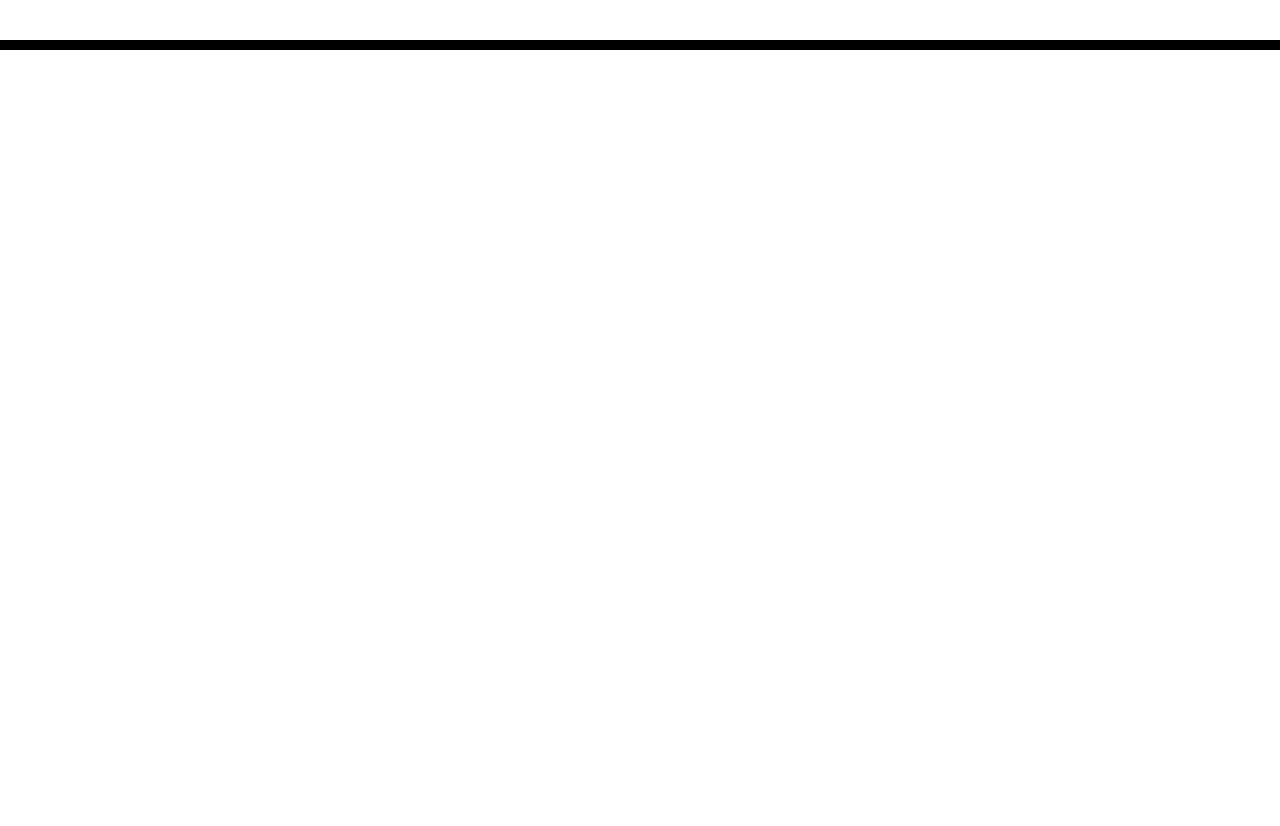
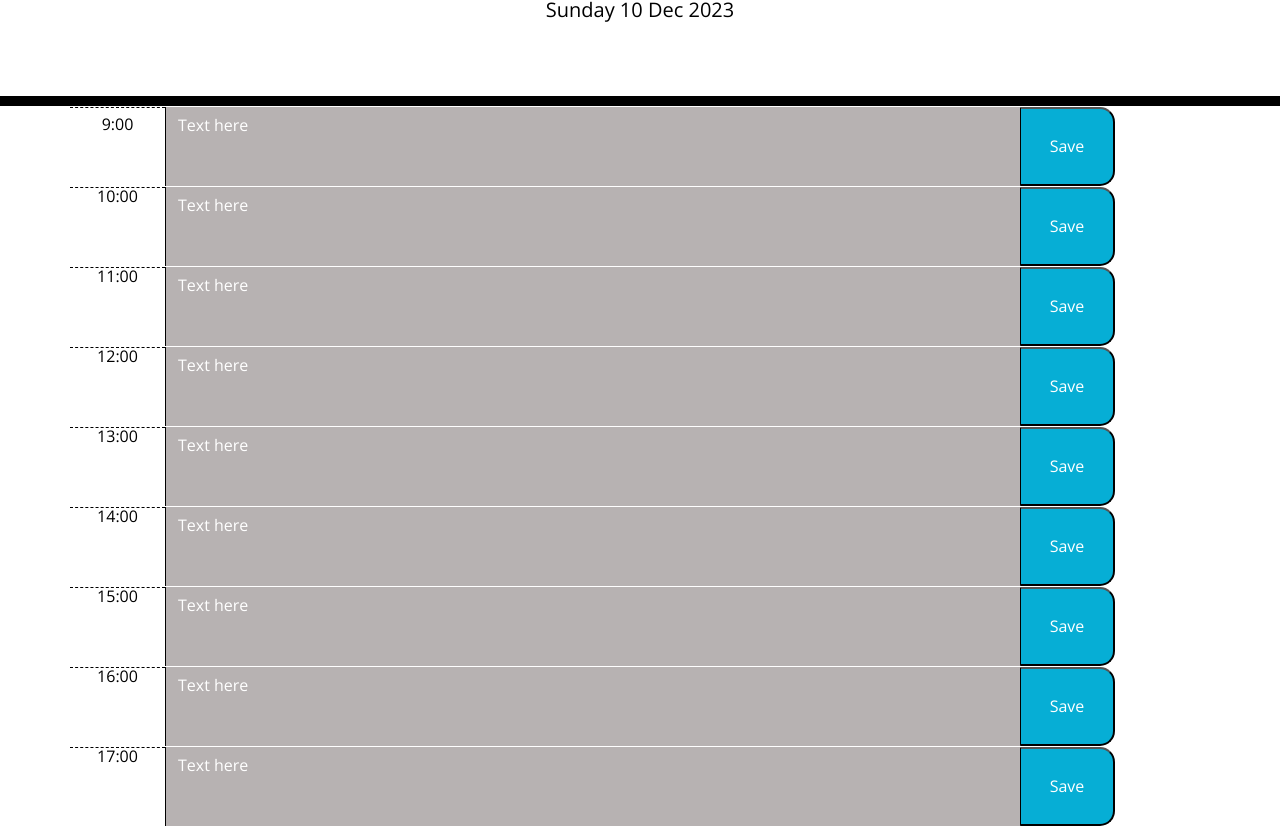
Before and after one commit to porlowska/work-day-scheduler, a plain HTML site: page index.html in a window 1280 px wide. Shown: the part 201-1027 px from the top of the page. Before the commit the page ends 800 px from the top, so only its background shows below. Drawn offline with nearby package versions, Linux system fonts and the light colour scheme; files that its build step writes are made by us from their sources.

Commit message:
HTML code updated with layout of the planner

```diff
--- a/assets/style.css
+++ b/assets/style.css
@@ -44,18 +44,18 @@ header {
 }
 
 .past {
-  background-color: #d3d3d3;
+  background-color: #b7b2b2;
   color: white;
-}
+}s
 
 .present {
-  background-color: #ff6961;
-  color: white;
+  background-color: #e47a74;
+  color: black;
 }
 
 .future {
-  background-color: #77dd77;
-  color: white;
+  background-color: #1ee7dd;
+  color: black;
 }
 
 .saveBtn {
@@ -66,7 +66,7 @@ header {
   color: white;
 }
 
-.saveBtn i:hover {
-  font-size: 20px;
+.saveBtn:hover {
+  font-size: 19px;
   transition: all 0.3s ease-in-out;
 }
--- a/index.html
+++ b/index.html
@@ -17,21 +17,71 @@
     <link
       href="https://fonts.googleapis.com/css?family=Open+Sans&display=swap"
       rel="stylesheet"/>
-    <link rel="stylesheet" href="style.css" />
+    <script src="https://cdnjs.cloudflare.com/ajax/libs/jquery/3.2.1/jquery.min.js"></script>
+    <script src="https://cdn.jsdelivr.net/npm/dayjs@1/dayjs.min.js"></script>
+    <link rel="stylesheet" href="assets/style.css" />
     <title>Work Day Scheduler</title>
   </head>
 
   <body>
     <header>
-      <h1 class="display-3">Work Day Scheduler</h1>
-      <p class="lead">A simple calendar app for scheduling your work day</p>
-      <p id="currentDay" class="lead"></p>
+      <div class="container-fluid text-center">
+        <h1 class="display-3 fw-bold">Work Day Scheduler</h1><br>
+        <p class="col fs-4 lead">A simple calendar app for scheduling your work day</p>
+        <p id="currentDay" class="lead"></p>
+        <script>
+        let currentDate = dayjs().format('dddd DD MMM YYYY');
+        $('#currentDay').text(currentDate)
+        </script>
+      </div>
     </header>
     <div class="container">
       <!-- Timeblocks go here -->
-    </div>
-
-    <script src="https://cdnjs.cloudflare.com/ajax/libs/jquery/3.2.1/jquery.min.js"></script>
-    <script src="https://cdn.jsdelivr.net/npm/dayjs@1/dayjs.min.js"></script>
+      <div class="row time-block">
+        <div id="9" class="hour col-md-1 p-2"> 9:00 </div>
+        <textarea class="col-md-9 past">Text here</textarea>
+        <button class="saveBtn col-md-1">Save</button>
+      </div>
+      <div class="row time-block">
+        <div id="10" class="hour col-md-1"> 10:00 </div>
+        <textarea class="col-md-9 past">Text here</textarea>
+        <button class="saveBtn col-md-1">Save</button>
+      </div>
+      <div class="row time-block">
+        <div id="11" class="hour col-md-1"> 11:00 </div>
+        <textarea class="col-md-9 past">Text here</textarea>
+        <button class="saveBtn col-md-1">Save</button>
+      </div>
+      <div class="row time-block">
+        <div id="12" class="hour col-md-1"> 12:00 </div>
+        <textarea class="col-md-9 past">Text here</textarea>
+        <button class="saveBtn col-md-1">Save</button>
+      </div>
+      <div class="row time-block">
+        <div id="13" class="hour col-md-1"> 13:00 </div>
+        <textarea class="col-md-9 past">Text here</textarea>
+        <button class="saveBtn col-md-1">Save</button>
+      </div>
+      <div class="row time-block">
+        <div id="14" class="hour col-md-1"> 14:00 </div>
+        <textarea class="col-md-9 past">Text here</textarea>
+        <button class="saveBtn col-md-1">Save</button>
+      </div>
+      <div class="row time-block">
+        <div id="15" class="hour col-md-1"> 15:00 </div>
+        <textarea class="col-md-9 past">Text here</textarea>
+        <button class="saveBtn col-md-1">Save</button>
+      </div>
+      <div class="row time-block">
+        <div id="16" class="hour col-md-1"> 16:00 </div>
+        <textarea class="col-md-9 past">Text here</textarea>
+        <button class="saveBtn col-md-1">Save</button>
+      </div>
+      <div class="row time-block">
+        <div id="17" class="hour col-md-1"> 17:00 </div>
+        <textarea class="col-md-9 past">Text here</textarea>
+        <button class="saveBtn col-md-1">Save</button>
+      </div>
+  <script src="assets/script.js"></script>
   </body>
 </html>
```
Also changed, not shown: assets/script.js (+7 -0 lines).
